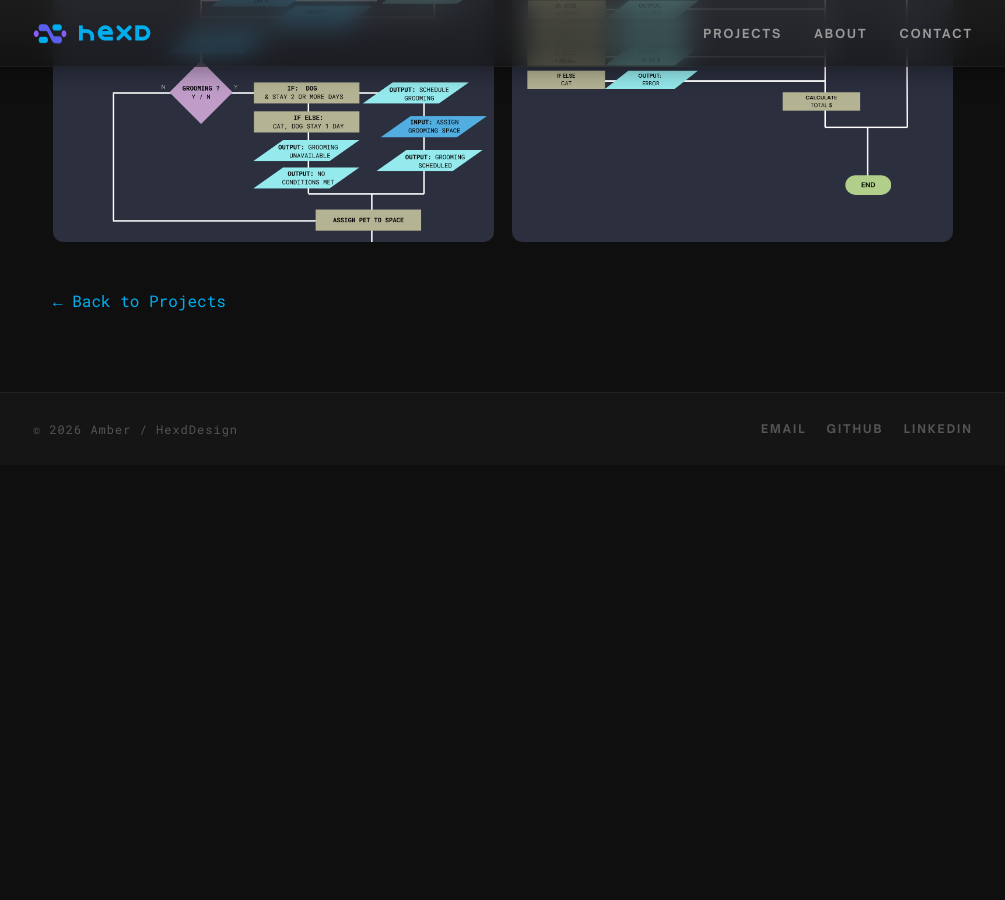
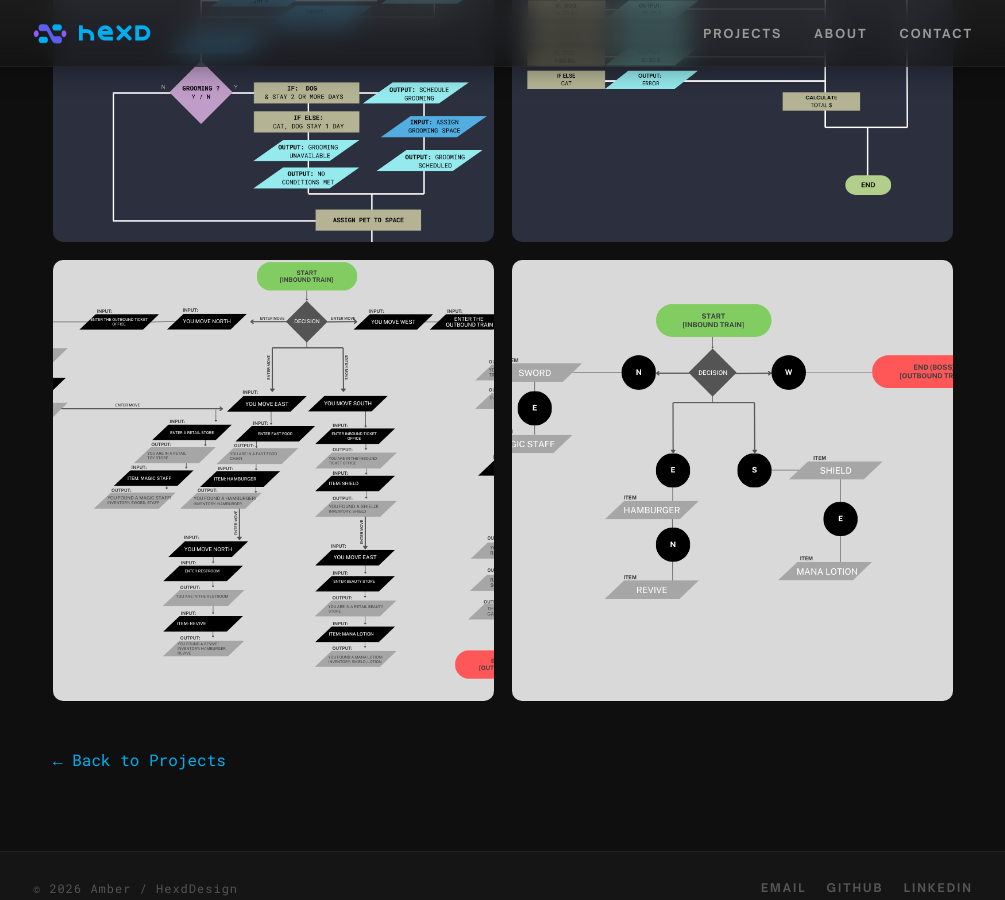
Before and after one commit to HexdDesign/hexddesign.github.io, a Jekyll site: the page built from _projects/design-presentation.md, in a window 1280 px wide and 900 px high, scrolled down 612 px. Shown: the whole window, without its empty margins (137-1142 px from the left). Built offline with Jekyll 4.4.1, drawn with Linux system fonts in a browser that asks for light colours; some web fonts are replaced; before the commit the page ends 1077 px from its top, so only the background shows below that.

Commit message:
Add new images to design presentation
Added two new images to the design presentation.

```diff
--- a/_projects/design-presentation.md
+++ b/_projects/design-presentation.md
@@ -9,5 +9,7 @@ cover: /assets/images/assets/Black Modern Simple Black Green Organization Flow C
 images:
   - /assets/images/assets/Black Modern Simple Black Green Organization Flow Chart Graph (3900 x 2875 px) (Billboard (Portrait))(1).png
   - /assets/images/assets/Black Modern Simple Black Green Organization Flow Chart Graph (3900 x 2875 px) (Billboard (Portrait)).png
+  - /assets/images/assets/START(1).png
+  - /assets/images/assets/START(2).png
 
 ---
```
